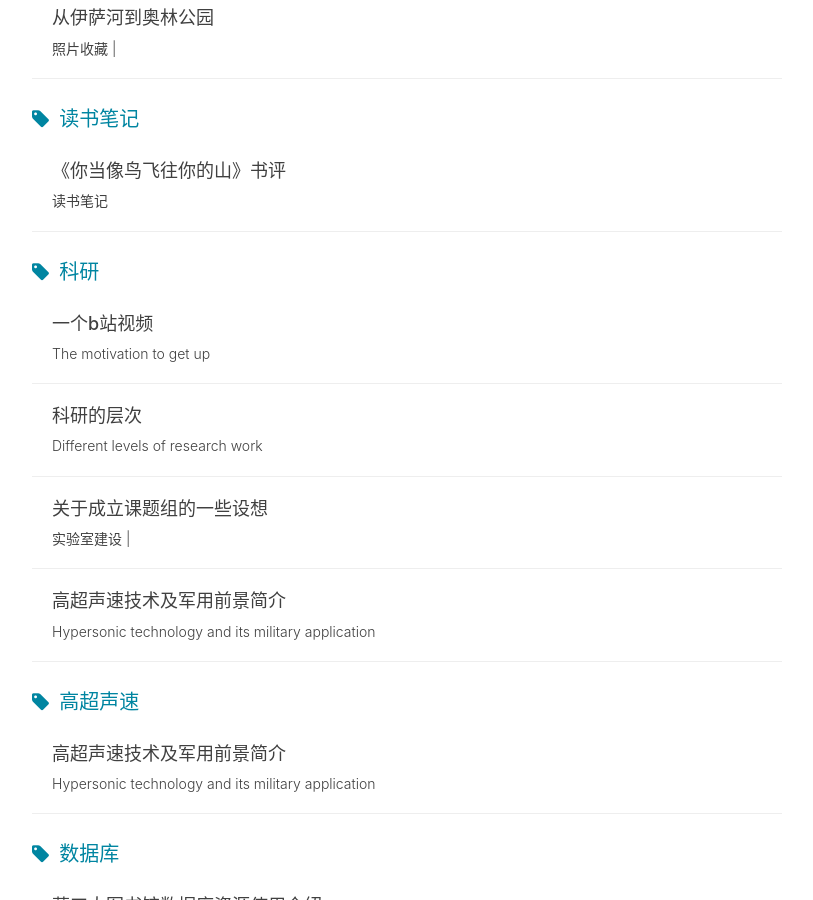
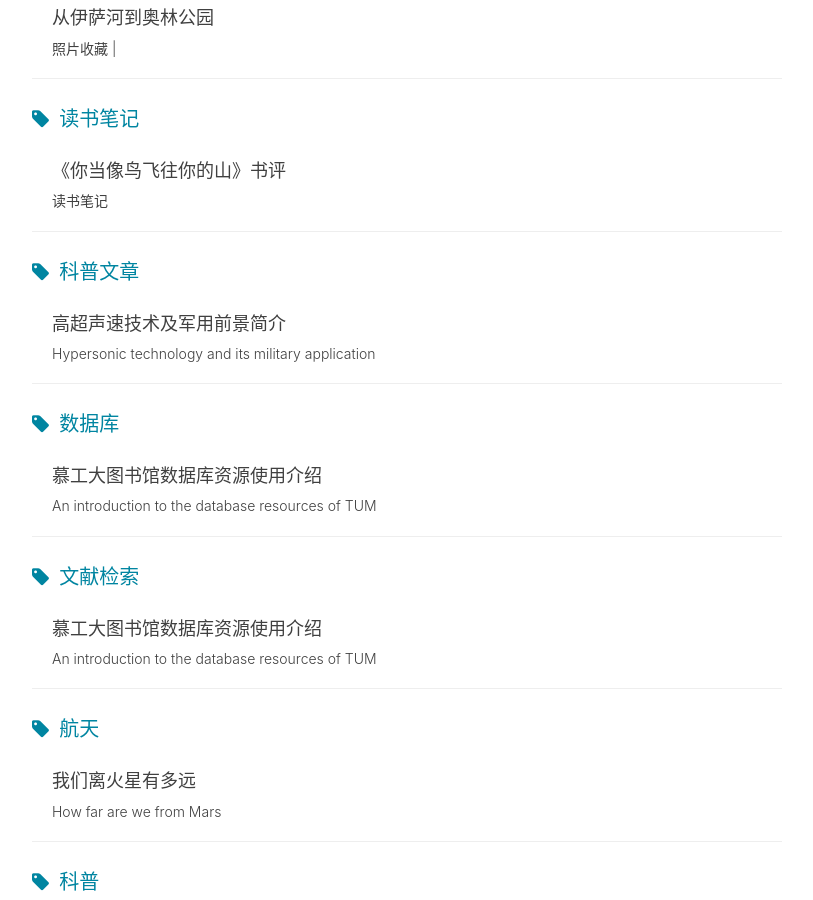
Before and after one commit to chensong212/chensong212.github.io, a Jekyll site: the page built from tags.html, in a window 1280 px wide and 900 px high, scrolled down 4401 px. Shown: the whole window, without its empty margins (233-1046 px from the left). Built offline with Jekyll 4.4.1, drawn with Linux system fonts in a browser that asks for light colours; nearby versions of some CDN libraries; comment, search, counter and statistics services are not loaded; some of the changed lines change nothing that is shown; some of the changed text lies outside the part shown.

Commit message:
Update 2021-01-23-hypersonic.md

```diff
--- a/_posts/2021-01-23-hypersonic.md
+++ b/_posts/2021-01-23-hypersonic.md
@@ -7,8 +7,7 @@
 header-img:
 catalog: true
 tags:
-    - 科研
-    - 高超声速
+    - 科普文章
 
 ---
 
@@ -22,7 +21,7 @@
 
 说完就转身在电脑上谷歌“Dongfeng17”, 把维基百科条目打开给我看。
 
-![picture](https://chenchenx.com/img/2021-01-23-hypersonic.png)
+![picture](https://chensong212.github.io/img/2021-01-23-hypersonic.png)
     图 1: 东风-17飞行轨迹示意图（来源维基百科）
 
 图1所示轨迹大部分在大气层外缘。因为物体所受流体阻力与密度和速度平方的乘积成正比，为减少高速飞行时的巨大阻力，长时间巡航目前只能在高空稀薄大气中进行。即要飞的更快，就要*飞的更高*。而对于稀薄大气，流体力学的连续假设失效，问题变得更加复杂。
@@ -31,7 +30,7 @@
 
 图2中估算了一下从柏林飞往巴塞罗那和直布罗陀海峡所需的时间，分别为8分钟和13分钟。
 
-![picture](https://chenchenx.com/img/2021-01-23-ma-range.png)
+![picture](https://chensong212.github.io/img/2021-01-23-ma-range.png)
     图 2: Ma=9巡航飞行的覆盖范围示意图
 
 
@@ -57,7 +56,7 @@
 随着社会的进步，需要不断开拓新的生存空间。可以预见，航空航天在未来一定会有蓬勃的发展。通常所说的一个国家的“领空”，边界相当模糊。临近空间将会成为未来大国争夺和角力的地方。
 美国在2019年率先成立了太空军(Space force)。有人说，美元、石油和美军构成了美国的霸权。这三者中，显然最关键的是美军的实力。实力带来了权力，权力代表着资源。
 
-![picture](https://chenchenx.com/img/2021-01-23-near-space.png)
+![picture](https://chensong212.github.io/img/2021-01-23-near-space.png)
     图 3: 临近空间的范围
 
 需要指出的是，高超声速是相对声速而言，这在气体介质当中才有意义。所以，当做流体的人说“高超声速”，都是指再入大气层，或者临近空间巡航飞行的场景。若飞行器完全脱离了星球表面的大气，进入了深空或者星际空间，那就是另外一回事了。
```
